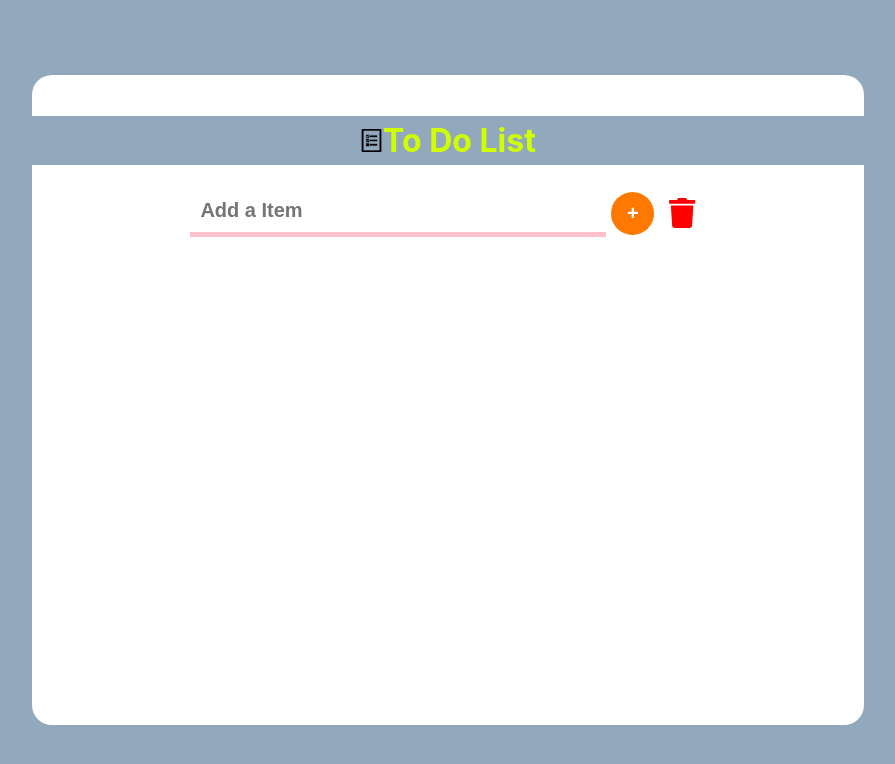
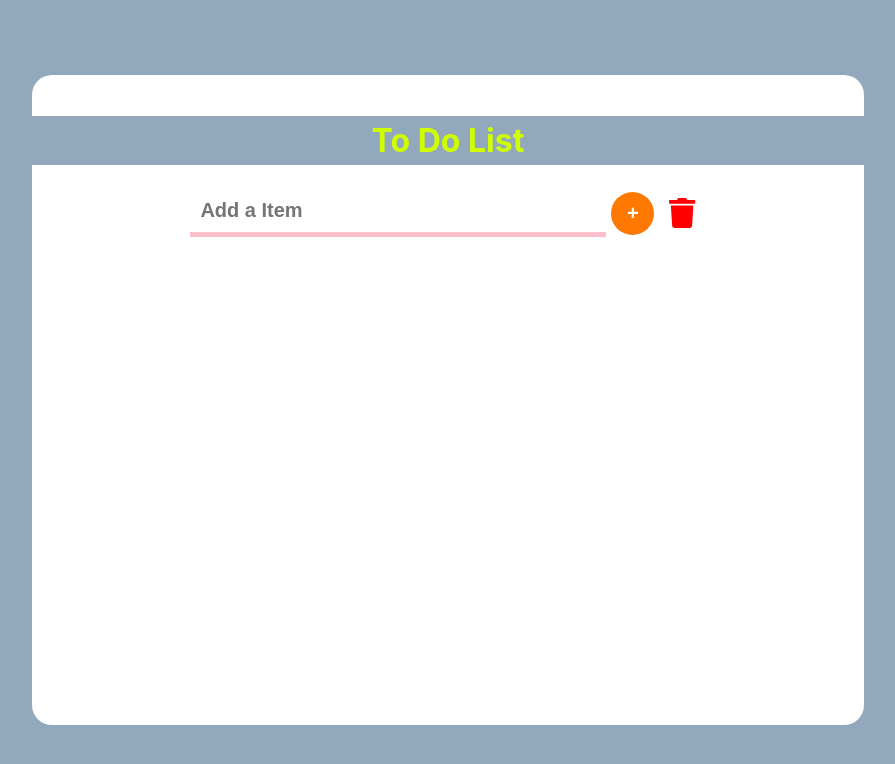
Before and after one commit to mdmojahid01/React-to-do-app, a React (Create React App) app: page / in a window 1280 px wide. Shown: the top 764 px of the page, without its empty margins (192-1087 px from the left). Built offline with nearby package versions, Linux system fonts and the light colour scheme.

Commit message:
checking changes occur or not

```diff
--- a/src/todo.js
+++ b/src/todo.js
@@ -55,7 +55,7 @@ function Todo() {
       <div className="center-div">
         <br />
         <h1 className="heading">
-          <img src={img1} width="23px" alt="logo" />
+          {/* <img src={img1} width="23px" alt="logo" /> */}
           To Do List
         </h1>
 
```
